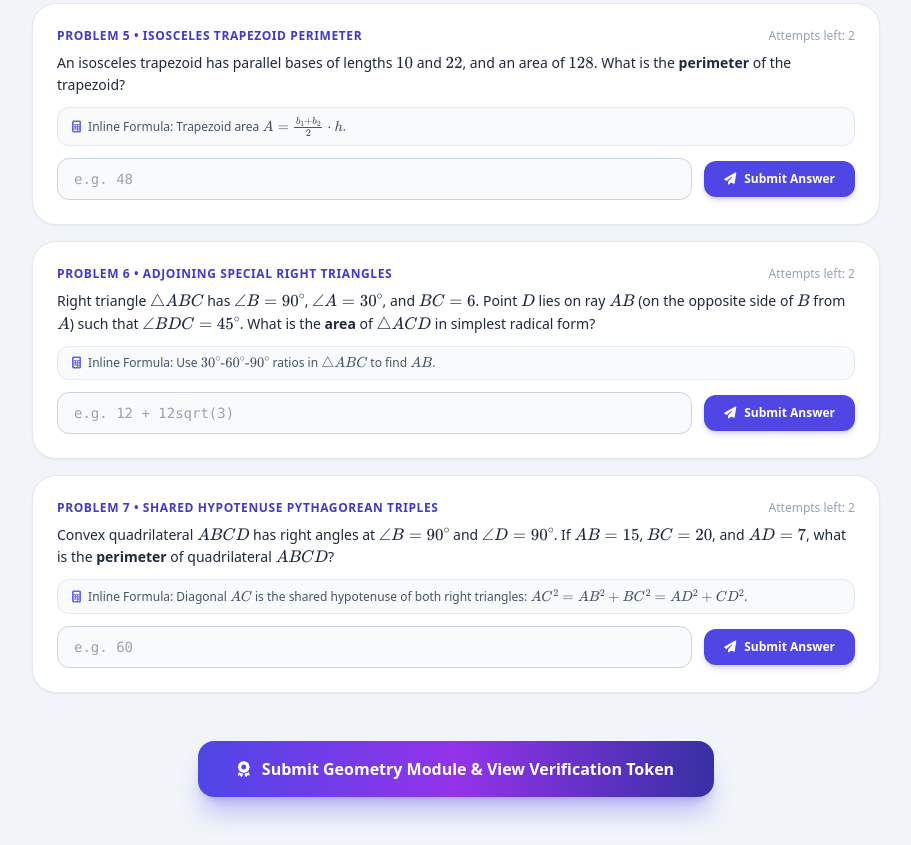
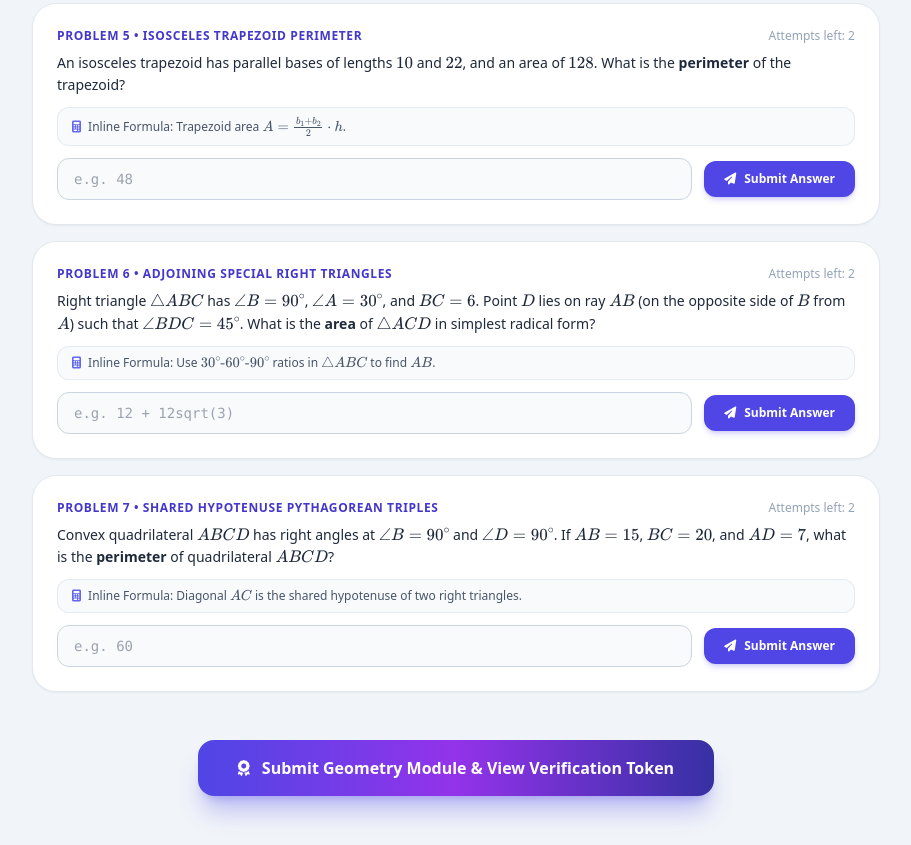
Before and after one commit to williamswick96-coder/GeometryMon, a plain HTML site: page index.html in a window 1280 px wide. Shown: the part 1445-2290 px from the top of the page, without its empty margins (184-1095 px from the left). Drawn offline with nearby package versions, Linux system fonts and the light colour scheme.

Commit message:
Update formulaNote for shared hypotenuse problem

```diff
--- a/index.html
+++ b/index.html
@@ -234,7 +234,7 @@
                 num: 7,
                 title: 'Shared Hypotenuse Pythagorean Triples',
                 prompt: 'Convex quadrilateral \\(ABCD\\) has right angles at \\(\\angle B = 90^\\circ\\) and \\(\\angle D = 90^\\circ\\). If \\(AB = 15\\), \\(BC = 20\\), and \\(AD = 7\\), what is the <strong>perimeter</strong> of quadrilateral \\(ABCD\\)?',
-                formulaNote: 'Inline Formula: Diagonal \\(AC\\) is the shared hypotenuse of both right triangles: \\(AC^2 = AB^2 + BC^2 = AD^2 + CD^2\\).',
+                formulaNote: 'Inline Formula: Diagonal \\(AC\\) is the shared hypotenuse of two right triangles.',
                 placeholder: 'e.g. 60',
                 acceptedAnswers: ['66'],
                 hint: 'Hint: First find diagonal \\(AC\\) using the \\((15, 20, 25)\\) triple in \\(\\triangle ABC\\), then use \\(AC = 25\\) and \\(AD = 7\\) to find \\(CD\\).',
```
